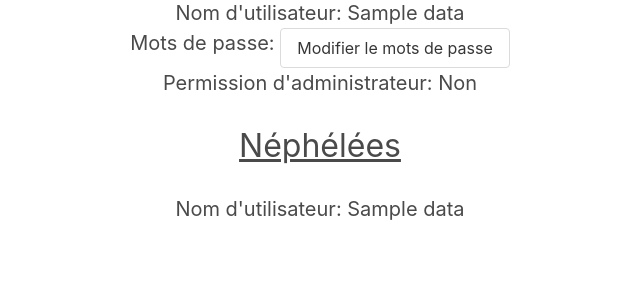
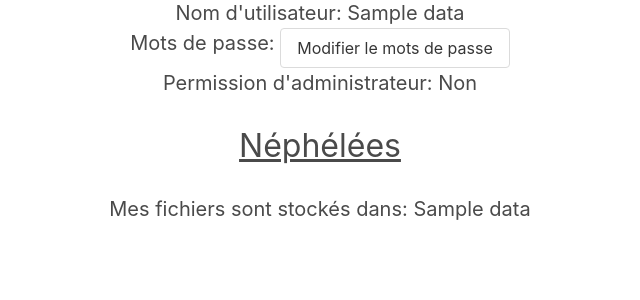
Before and after one commit to Cantina-Org/Cerbere, a Flask app: template templates/my_account.html in a window 1280 px wide. Shown: the part 146-446 px from the top of the page, without its empty margins (320-960 px from the left). Run offline with Flask 3, Linux system fonts and the light colour scheme; the template is opened without the code that fills it: most values are stand-ins (such as "Sample title", 1, 10 or a date in 2020); parts of the project's set-up code (start-up, migrations or seed data) failed here and were passed over.

Commit message:
- Modification du nom affiché pour data[6] de my_account.html

```diff
--- a/templates/my_account.html
+++ b/templates/my_account.html
@@ -20,7 +20,7 @@
         <div id="nephelees">
             <h1 class="is-size-3 is-underlined">Néphélées</h1><br>
             <p class="is-size-5">
-                Nom d'utilisateur: {{ data[6] }}<br>
+                Mes fichiers sont stockés dans: {{ data[6] }}<br>
             </p>
         </div>
     </div>
```
